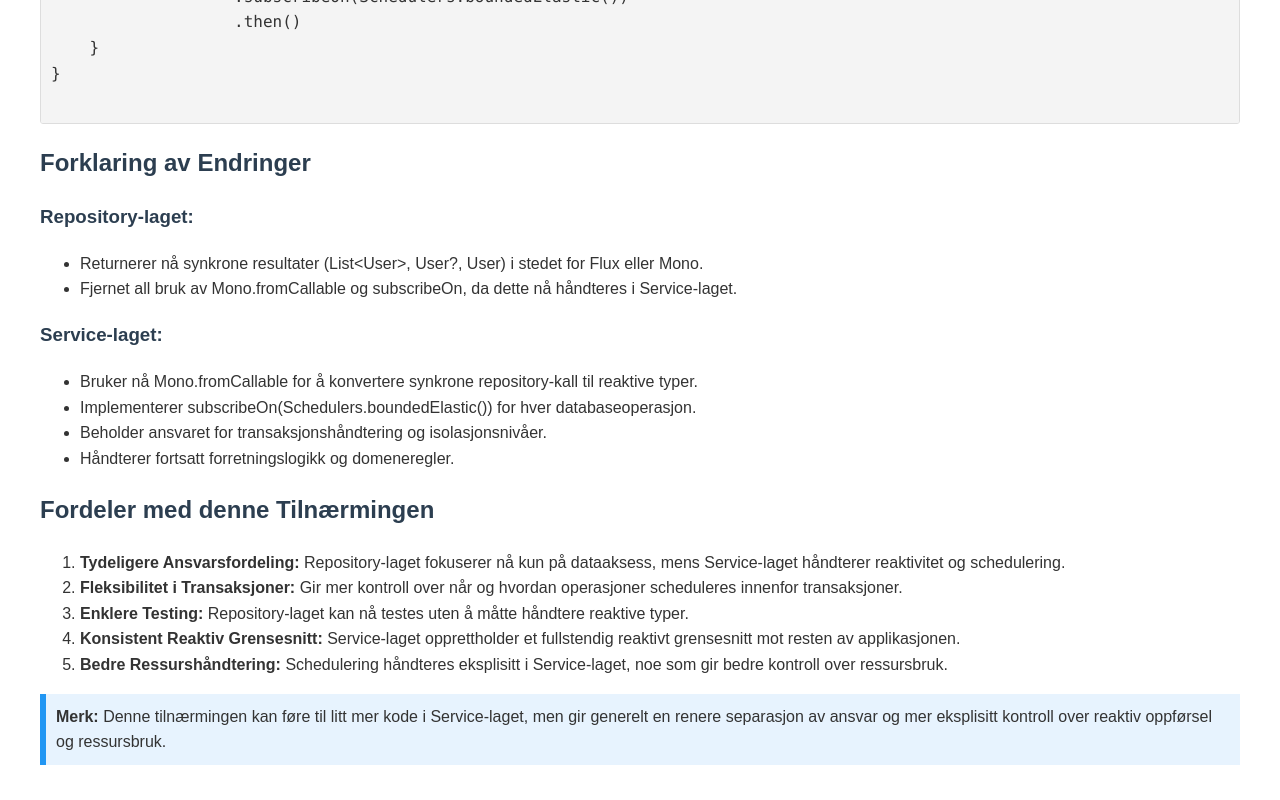
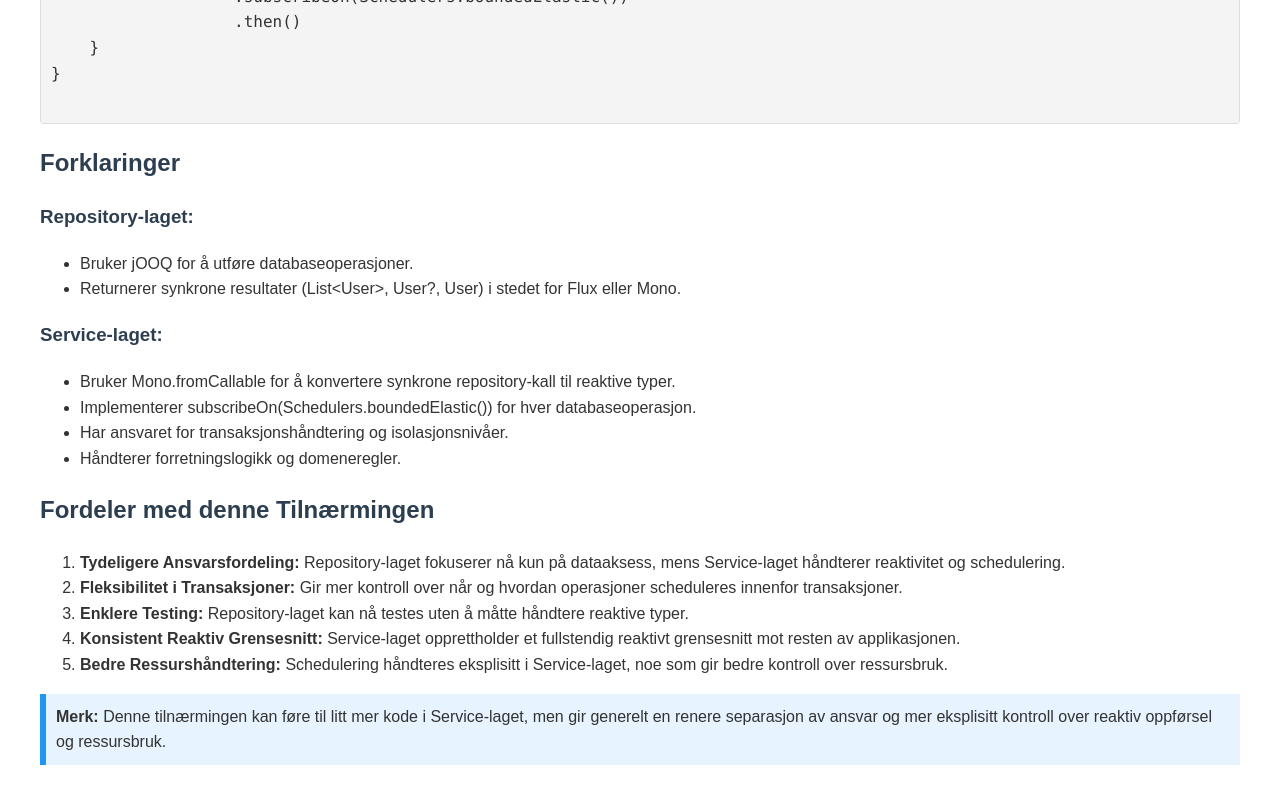
Before and after one commit to berntan/berntan.github.io, a plain HTML site: page spring-service-repository.html in a window 1280 px wide. Shown: the part 4452-5252 px from the top of the page. Drawn offline with Linux system fonts and the light colour scheme.

Commit message:
Update spring-service-repository.html

```diff
--- a/spring-service-repository.html
+++ b/spring-service-repository.html
@@ -183,20 +183,20 @@ class UserService(private val userRepository: UserRepository) {
 }
     </code></pre>
 
-    <h2>Forklaring av Endringer</h2>
+    <h2>Forklaringer</h2>
 
     <h3>Repository-laget:</h3>
     <ul>
-        <li>Returnerer nå synkrone resultater (List&lt;User&gt;, User?, User) i stedet for Flux eller Mono.</li>
-        <li>Fjernet all bruk av Mono.fromCallable og subscribeOn, da dette nå håndteres i Service-laget.</li>
+        <li>Bruker jOOQ for å utføre databaseoperasjoner.</li>
+        <li>Returnerer synkrone resultater (List&lt;User&gt;, User?, User) i stedet for Flux eller Mono.</li>
     </ul>
 
     <h3>Service-laget:</h3>
     <ul>
-        <li>Bruker nå Mono.fromCallable for å konvertere synkrone repository-kall til reaktive typer.</li>
+        <li>Bruker Mono.fromCallable for å konvertere synkrone repository-kall til reaktive typer.</li>
         <li>Implementerer subscribeOn(Schedulers.boundedElastic()) for hver databaseoperasjon.</li>
-        <li>Beholder ansvaret for transaksjonshåndtering og isolasjonsnivåer.</li>
-        <li>Håndterer fortsatt forretningslogikk og domeneregler.</li>
+        <li>Har ansvaret for transaksjonshåndtering og isolasjonsnivåer.</li>
+        <li>Håndterer forretningslogikk og domeneregler.</li>
     </ul>
 
     <h2>Fordeler med denne Tilnærmingen</h2>
```
